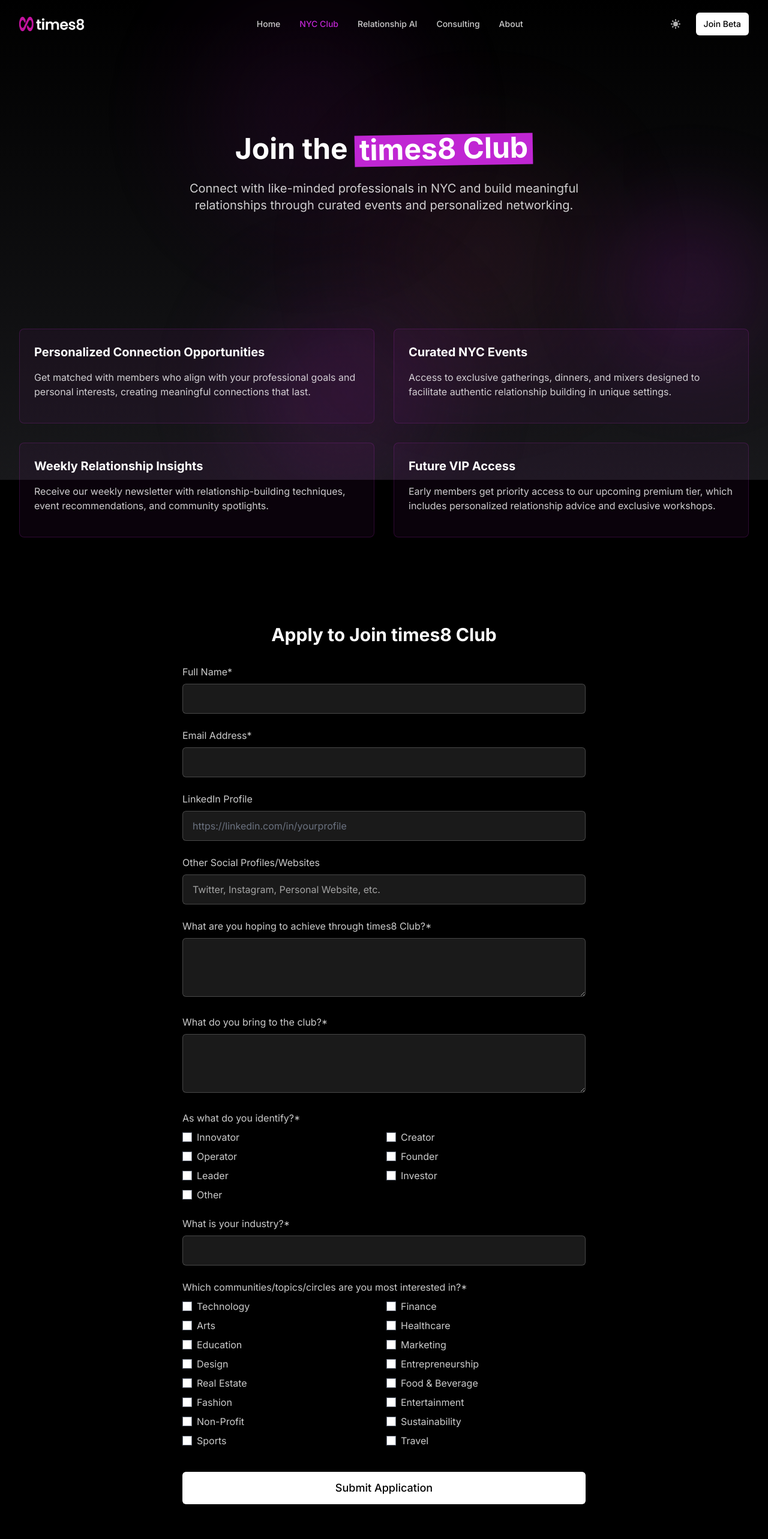
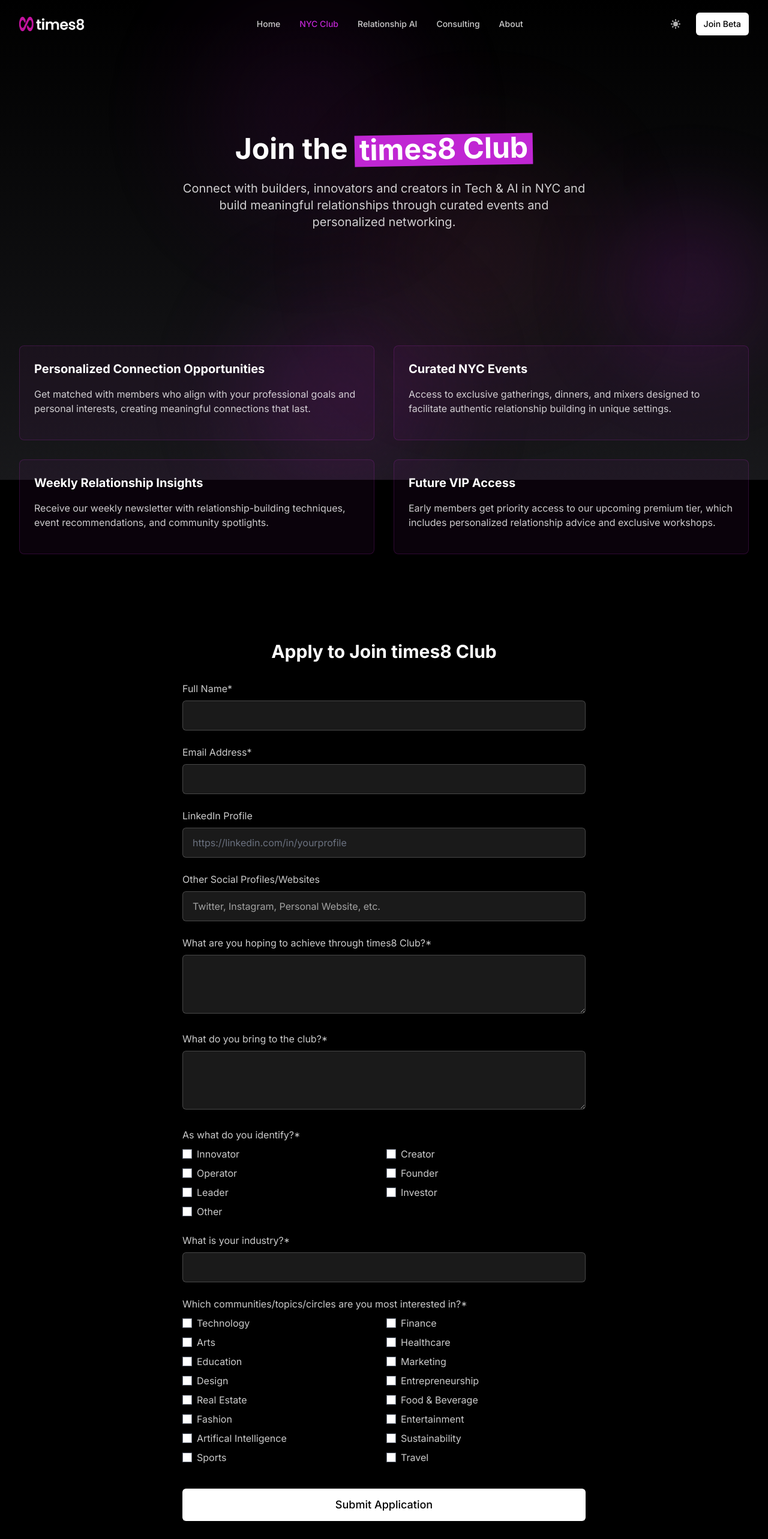
Before and after one commit to frederikeff/times8-landing, a Next.js app: page /club in a window 1280 px wide. Shown: the top 2566 px of the page at 60% size. Built offline with nearby package versions, Linux system fonts and the light colour scheme.

Commit message:
some changes in messaging

```diff
--- a/src/app/club/page.tsx
+++ b/src/app/club/page.tsx
@@ -86,7 +86,7 @@
               Join the <span className="bg-times8-purple px-2 pb-1 transform -rotate-1 inline-block">times8 Club</span>
             </h1>
             <p className="text-adaptive-secondary text-lg md:text-xl max-w-2xl mx-auto mb-8">
-              Connect with like-minded professionals in NYC and build meaningful relationships through curated events and personalized networking.
+              Connect with builders, innovators and creators in Tech & AI in NYC and build meaningful relationships through curated events and personalized networking.
             </p>
           </div>
         </div>
@@ -294,7 +294,7 @@
                 <div>
                   <label className="block text-adaptive-secondary mb-2">Which communities/topics/circles are you most interested in?*</label>
                   <div className="grid grid-cols-2 gap-2">
-                    {['Technology', 'Finance', 'Arts', 'Healthcare', 'Education', 'Marketing', 'Design', 'Entrepreneurship', 'Real Estate', 'Food & Beverage', 'Fashion', 'Entertainment', 'Non-Profit', 'Sustainability', 'Sports', 'Travel'].map((interest) => (
+                    {['Technology', 'Finance', 'Arts', 'Healthcare', 'Education', 'Marketing', 'Design', 'Entrepreneurship', 'Real Estate', 'Food & Beverage', 'Fashion', 'Entertainment', 'Artifical Intelligence', 'Sustainability', 'Sports', 'Travel'].map((interest) => (
                       <div key={interest} className="flex items-center">
                         <input
                           type="checkbox"
--- a/src/app/consulting/page.tsx
+++ b/src/app/consulting/page.tsx
@@ -56,10 +56,10 @@
         <div className="container">
           <div className="text-center mb-16 max-w-4xl mx-auto">
             <h1 className="text-4xl md:text-5xl font-bold mb-6 leading-tight text-adaptive">
-              Relationship <span className="bg-times8-purple px-2 pb-1 transform -rotate-1 inline-block">Consulting</span>
+              Relationships + AI <span className="bg-times8-purple px-2 pb-1 transform -rotate-1 inline-block">Consulting</span>
             </h1>
             <p className="text-adaptive-secondary text-lg md:text-xl max-w-2xl mx-auto mb-8">
-              Get personalized guidance to build and nurture meaningful professional relationships, no matter where you&apos;re located.
+              Get personalized guidance & AI automations to build and nurture meaningful professional relationships, no matter where you&apos;re located.
             </p>
           </div>
         </div>
```
